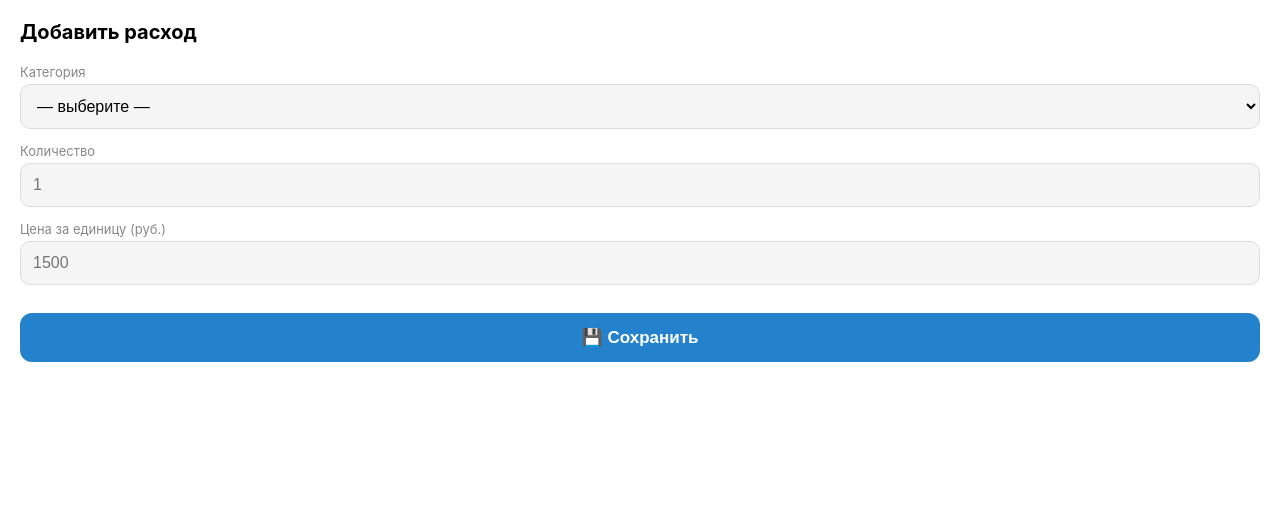
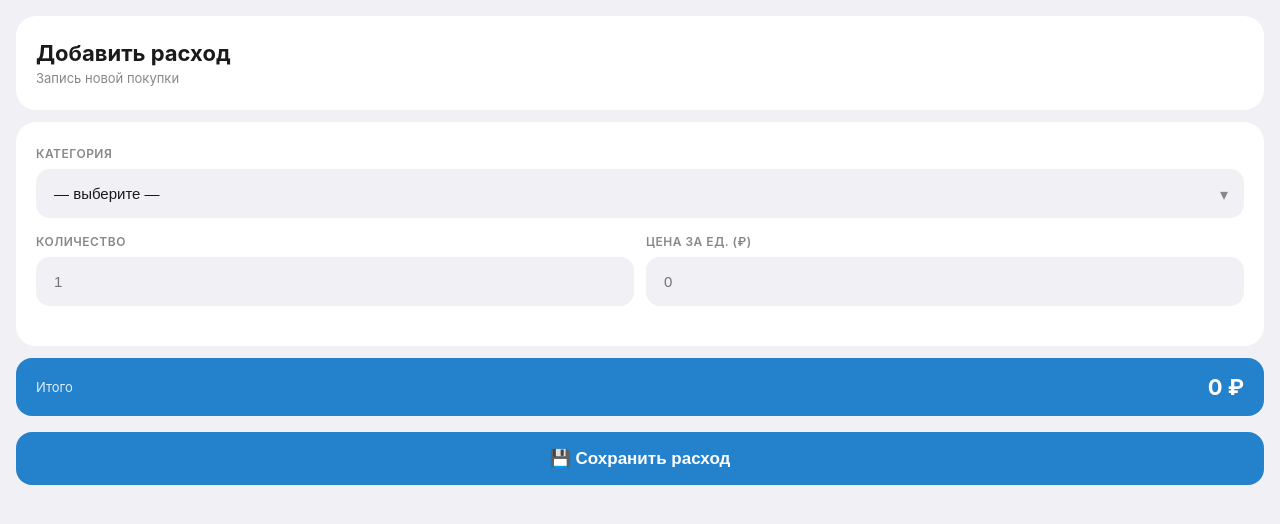
Before and after one commit to FoxLive12/3d-bot, a plain HTML site: page webapp/index.html in a window 1280 px wide. Drawn offline with Linux system fonts and the light colour scheme; a script that the page names is missing.

Commit message:
modern design + preset models\

```diff
--- a/webapp/index.html
+++ b/webapp/index.html
@@ -7,43 +7,140 @@
   <script src="https://telegram.org/js/telegram-web-app.js"></script>
   <style>
     * { box-sizing: border-box; margin: 0; padding: 0; }
+
     body {
-      font-family: -apple-system, BlinkMacSystemFont, sans-serif;
-      background: var(--tg-theme-bg-color, #fff);
-      color: var(--tg-theme-text-color, #000);
-      padding: 20px;
+      font-family: -apple-system, BlinkMacSystemFont, 'Segoe UI', sans-serif;
+      background: var(--tg-theme-bg-color, #f0f0f5);
+      color: var(--tg-theme-text-color, #1a1a1a);
+      min-height: 100vh;
+      padding: 16px;
     }
-    h2 { font-size: 20px; margin-bottom: 20px; }
-    label { font-size: 13px; color: #888; display: block; margin-bottom: 4px; margin-top: 14px; }
+
+    .card {
+      background: var(--tg-theme-secondary-bg-color, #ffffff);
+      border-radius: 20px;
+      padding: 24px 20px;
+      margin-bottom: 12px;
+    }
+
+    h2 {
+      font-size: 22px;
+      font-weight: 700;
+      margin-bottom: 4px;
+    }
+
+    .subtitle {
+      font-size: 13px;
+      color: #888;
+      margin-bottom: 0;
+    }
+
+    .field {
+      margin-bottom: 16px;
+    }
+
+    label {
+      font-size: 12px;
+      font-weight: 600;
+      color: #888;
+      text-transform: uppercase;
+      letter-spacing: 0.5px;
+      display: block;
+      margin-bottom: 8px;
+    }
+
     select, input {
       width: 100%;
-      padding: 12px;
-      border-radius: 10px;
-      border: 1px solid #ddd;
+      padding: 14px 16px;
+      border-radius: 14px;
+      border: 2px solid transparent;
+      font-size: 15px;
+      background: var(--tg-theme-bg-color, #f0f0f5);
+      color: var(--tg-theme-text-color, #1a1a1a);
+      outline: none;
+      transition: border-color 0.2s;
+      appearance: none;
+      -webkit-appearance: none;
+    }
+
+    select:focus, input:focus {
+      border-color: var(--tg-theme-button-color, #2481cc);
+    }
+
+    .select-wrapper {
+      position: relative;
+    }
+
+    .select-wrapper::after {
+      content: '▾';
+      position: absolute;
+      right: 16px;
+      top: 50%;
+      transform: translateY(-50%);
+      pointer-events: none;
+      color: #888;
       font-size: 16px;
-      background: var(--tg-theme-secondary-bg-color, #f5f5f5);
-      color: var(--tg-theme-text-color, #000);
     }
-    #name-group { display: none; }
+
+    .row {
+      display: grid;
+      grid-template-columns: 1fr 1fr;
+      gap: 12px;
+    }
+
+    .hidden { display: none; }
+
+    .total-block {
+      background: var(--tg-theme-button-color, #2481cc);
+      color: var(--tg-theme-button-text-color, #fff);
+      border-radius: 16px;
+      padding: 16px 20px;
+      display: flex;
+      justify-content: space-between;
+      align-items: center;
+      margin-bottom: 16px;
+    }
+
+    .total-block .label { font-size: 13px; opacity: 0.85; color: inherit; text-transform: none; letter-spacing: 0; margin: 0; }
+    .total-block .amount { font-size: 22px; font-weight: 700; }
+
     button {
-      margin-top: 28px;
       width: 100%;
-      padding: 14px;
+      padding: 16px;
       background: var(--tg-theme-button-color, #2481cc);
       color: var(--tg-theme-button-text-color, #fff);
       border: none;
-      border-radius: 12px;
+      border-radius: 16px;
       font-size: 17px;
       font-weight: 600;
       cursor: pointer;
+      transition: opacity 0.15s;
     }
-    .error { color: red; font-size: 13px; margin-top: 8px; display: none; }
+
+    button:active { opacity: 0.8; }
+
+    .error {
+      color: #ff3b30;
+      font-size: 13px;
+      margin-top: 8px;
+      display: none;
+      padding: 10px 14px;
+      background: rgba(255,59,48,0.1);
+      border-radius: 10px;
+    }
   </style>
 </head>
 <body>
+
+  <div class="card">
     <h2>Добавить расход</h2>
+    <p class="subtitle">Запись новой покупки</p>
+  </div>
 
+  <div class="card">
+    <div class="field">
       <label>Категория</label>
+      <div class="select-wrapper">
         <select id="category" onchange="onCategoryChange()">
           <option value="">— выберите —</option>
           <option value="printer">🖨️ Принтер</option>
@@ -51,21 +148,69 @@
           <option value="spare">🔧 Запчасти / расходники</option>
           <option value="other">📦 Другое</option>
         </select>
-
-  <div id="name-group">
-    <label>Название / описание</label>
-    <input type="text" id="name" placeholder="например: Bambu Lab A1, PLA белый 1кг..." />
+      </div>
     </div>
 
+    <!-- Принтеры -->
+    <div class="field hidden" id="printer-group">
+      <label>Модель принтера</label>
+      <div class="select-wrapper">
+        <select id="printer-model" onchange="onModelChange('printer-model', 'printer-custom')">
+          <option value="">— выберите модель —</option>
+          <option value="Bambu Lab H2D">Bambu Lab H2D</option>
+          <option value="Bambu Lab X1C">Bambu Lab X1C</option>
+          <option value="Bambu Lab P2S">Bambu Lab P2S</option>
+          <option value="Creality K2 Plus">Creality K2 Plus</option>
+          <option value="Flashforge Adventurer 5M">Flashforge Adventurer 5M</option>
+          <option value="custom">✏️ Другая модель...</option>
+        </select>
+      </div>
+      <input type="text" id="printer-custom" class="hidden" placeholder="Введите название принтера" style="margin-top:10px"/>
+    </div>
+
+    <!-- Пластик -->
+    <div class="field hidden" id="filament-group">
+      <label>Тип пластика</label>
+      <div class="select-wrapper">
+        <select id="filament-model" onchange="onModelChange('filament-model', 'filament-custom')">
+          <option value="">— выберите тип —</option>
+          <option value="PLA 1кг">PLA 1кг</option>
+          <option value="PETG 1кг">PETG 1кг</option>
+          <option value="ABS 1кг">ABS 1кг</option>
+          <option value="TPU 1кг">TPU 1кг</option>
+          <option value="Nylon 1кг">Nylon 1кг</option>
+          <option value="custom">✏️ Другой тип...</option>
+        </select>
+      </div>
+      <input type="text" id="filament-custom" class="hidden" placeholder="Введите тип пластика" style="margin-top:10px"/>
+    </div>
+
+    <!-- Другое -->
+    <div class="field hidden" id="other-group">
+      <label>Название / описание</label>
+      <input type="text" id="other-name" placeholder="Что купили?"/>
+    </div>
+
+    <div class="row">
+      <div class="field">
         <label>Количество</label>
-  <input type="number" id="quantity" min="0.01" step="0.01" placeholder="1" />
-
-  <label>Цена за единицу (руб.)</label>
-  <input type="number" id="price" min="0.01" step="0.01" placeholder="1500" />
+        <input type="number" id="quantity" min="0.01" step="0.01" placeholder="1" oninput="updateTotal()"/>
+      </div>
+      <div class="field">
+        <label>Цена за ед. (₽)</label>
+        <input type="number" id="price" min="0.01" step="0.01" placeholder="0" oninput="updateTotal()"/>
+      </div>
+    </div>
 
     <div class="error" id="error">Пожалуйста, заполните все поля</div>
+  </div>
 
-  <button onclick="submit()">💾 Сохранить</button>
+  <div class="total-block" id="total-block">
+    <span class="label">Итого</span>
+    <span class="amount" id="total-amount">0 ₽</span>
+  </div>
+
+  <button onclick="submit()">💾 Сохранить расход</button>
 
   <script>
     const tg = window.Telegram.WebApp;
@@ -74,12 +219,39 @@
 
     function onCategoryChange() {
       const cat = document.getElementById('category').value;
-      document.getElementById('name-group').style.display = cat ? 'block' : 'none';
+      document.getElementById('printer-group').classList.toggle('hidden', cat !== 'printer');
+      document.getElementById('filament-group').classList.toggle('hidden', cat !== 'filament');
+      document.getElementById('other-group').classList.toggle('hidden', !['spare', 'other'].includes(cat));
+    }
+
+    function onModelChange(selectId, customId) {
+      const val = document.getElementById(selectId).value;
+      document.getElementById(customId).classList.toggle('hidden', val !== 'custom');
+    }
+
+    function updateTotal() {
+      const qty = parseFloat(document.getElementById('quantity').value) || 0;
+      const price = parseFloat(document.getElementById('price').value) || 0;
+      const total = qty * price;
+      document.getElementById('total-amount').textContent = total.toLocaleString('ru-RU') + ' ₽';
+    }
+
+    function getName() {
+      const cat = document.getElementById('category').value;
+      if (cat === 'printer') {
+        const sel = document.getElementById('printer-model').value;
+        return sel === 'custom' ? document.getElementById('printer-custom').value.trim() : sel;
+      }
+      if (cat === 'filament') {
+        const sel = document.getElementById('filament-model').value;
+        return sel === 'custom' ? document.getElementById('filament-custom').value.trim() : sel;
+      }
+      return document.getElementById('other-name').value.trim();
     }
 
     function submit() {
       const category = document.getElementById('category').value;
-      const name = document.getElementById('name').value.trim();
+      const name = getName();
       const quantity = parseFloat(document.getElementById('quantity').value);
       const price = parseFloat(document.getElementById('price').value);
       const err = document.getElementById('error');
```
Lines whose indentation alone changed are shown as unchanged.
